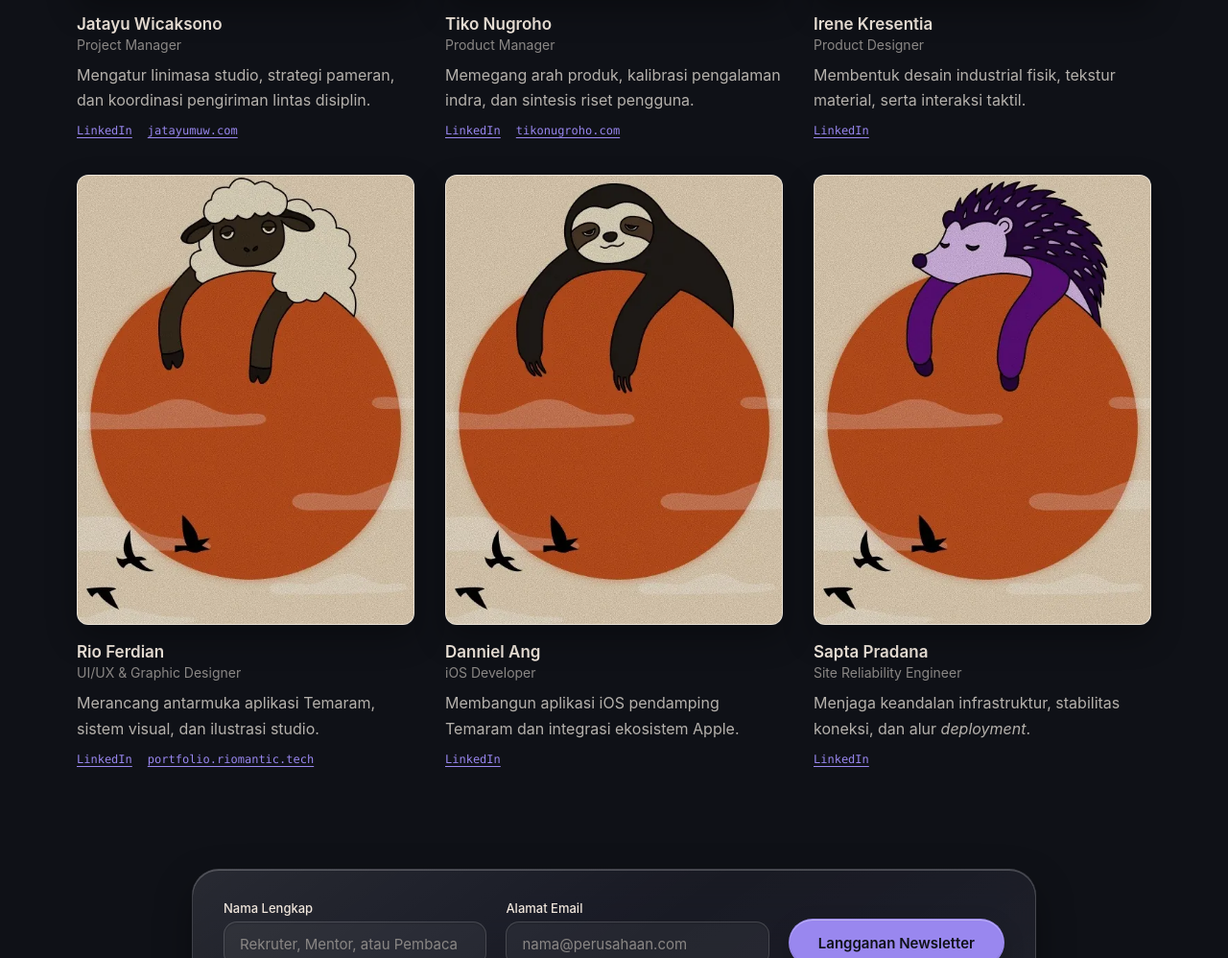
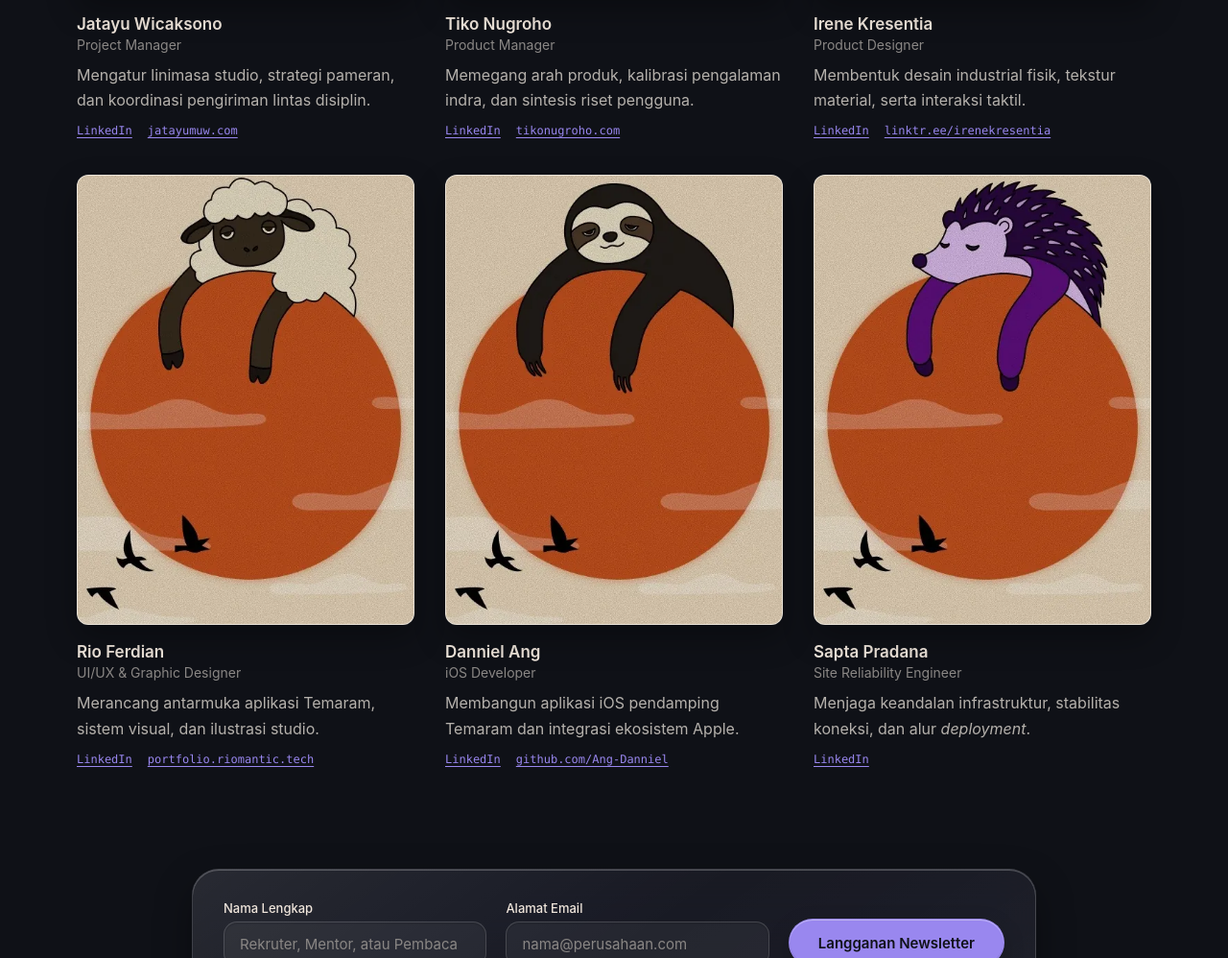
Before and after one commit to jatayumuw/TLD_Host, a plain HTML site: page about.html in a window 1280 px wide. Shown: the part 2224-3222 px from the top of the page at 96% size. Drawn offline with Linux system fonts and the light colour scheme.

Commit message:
Add portfolio links for Irene and Danniel on about page

```diff
--- a/about.html
+++ b/about.html
@@ -179,6 +179,7 @@
           <p class="card-desc" data-i18n="about.maker3Desc">Membentuk desain industrial fisik, tekstur material, serta interaksi taktil.</p>
           <div class="card-links">
             <a href="https://www.linkedin.com/in/irenekresentia/" target="_blank" rel="noopener noreferrer">LinkedIn</a>
+            <a href="https://linktr.ee/irenekresentia" target="_blank" rel="noopener noreferrer">linktr.ee/irenekresentia</a>
           </div>
         </article>
 
@@ -214,6 +215,7 @@
           <p class="card-desc" data-i18n="about.maker5Desc">Membangun aplikasi iOS pendamping Temaram dan integrasi ekosistem Apple.</p>
           <div class="card-links">
             <a href="https://www.linkedin.com/in/danniel-ang-47684b277/" target="_blank" rel="noopener noreferrer">LinkedIn</a>
+            <a href="https://github.com/Ang-Danniel" target="_blank" rel="noopener noreferrer">github.com/Ang-Danniel</a>
           </div>
         </article>
 
```
